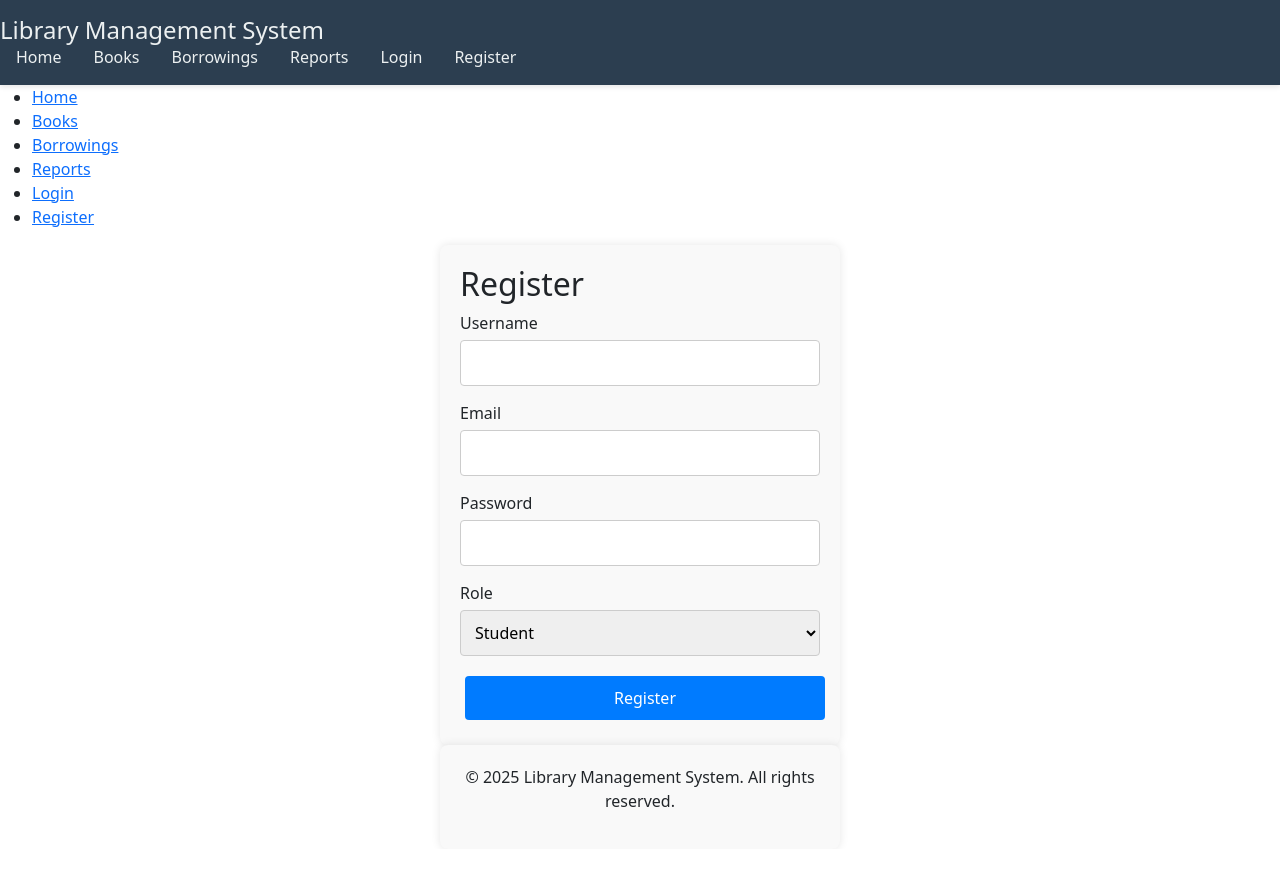
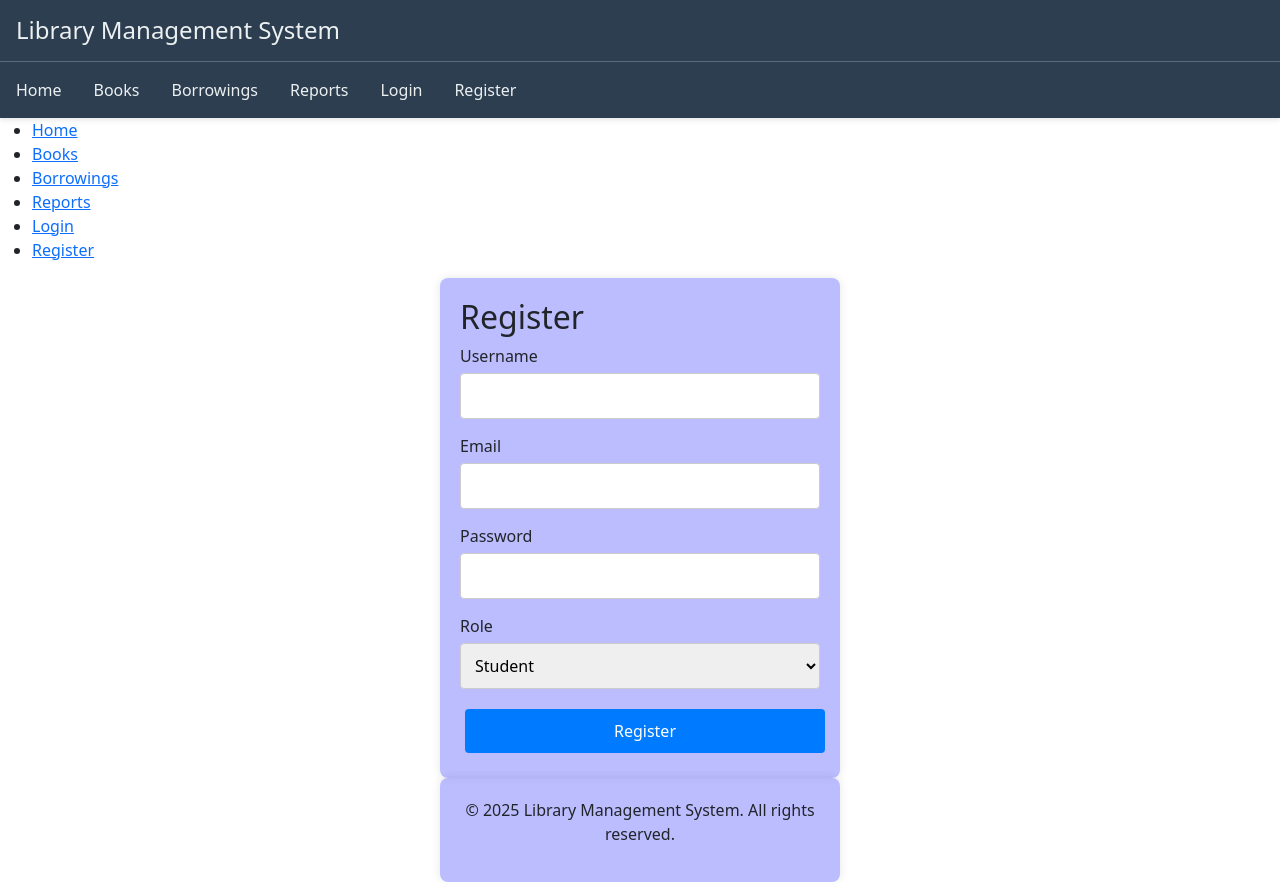
Before and after one commit to dahrail/Library-Database, a React (Create React App) app in the folder client/: page /register in a window 1280 px wide. Before the commit the page ends 849 px from the top, so only its background shows below. Built offline with nearby package versions, Linux system fonts and the light colour scheme.

Commit message:
updated register/login

```diff
--- a/client/src/Components/Auth/Register.css
+++ b/client/src/Components/Auth/Register.css
@@ -2,7 +2,7 @@
   max-width: 400px;
   margin: 0 auto;
   padding: 20px;
-  background-color: #f9f9f9;
+  background-color: #7779ff7e;
   border-radius: 8px;
   box-shadow: 0 0 10px rgba(0, 0, 0, 0.1);
 }
--- a/client/src/Components/shared/Header.css
+++ b/client/src/Components/shared/Header.css
@@ -5,10 +5,21 @@
   box-shadow: 0 2px 5px rgba(0, 0, 0, 0.1);
 }
 
+.logo {
+  margin-left: 1rem; /* Add this line to add a left margin */
+}
+
 .logo h1 {
   margin: 0;
   padding: 0;
   font-size: 1.5rem;
+}
+
+.divider {
+  border: 0;
+  height: 1px;
+  background: #ecf0f1;
+  margin: 1rem 0;
 }
 
 .navigation ul {
--- a/client/src/Components/shared/Header.jsx
+++ b/client/src/Components/shared/Header.jsx
@@ -8,6 +8,7 @@ const Header = () => {
       <div className="logo">
         <h1>Library Management System</h1>
       </div>
+      <hr className="divider" /> {/* Add this line for the divider */}
       <nav className="navigation">
         <ul>
           <li><Link to="/">Home</Link></li>
```
Lines whose indentation alone changed are shown as unchanged.
